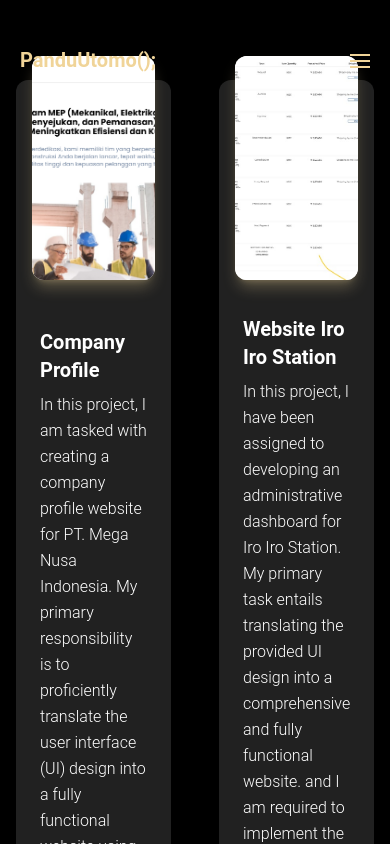
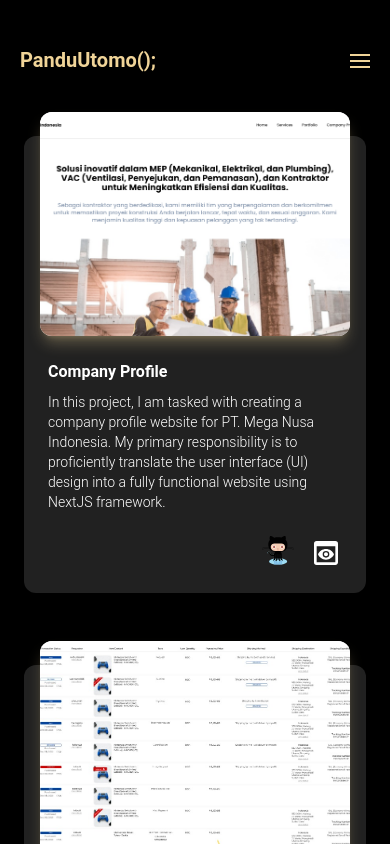
Before and after one commit to SyuQyu/portofolio-pandu-2023, a Next.js app: page /portofolio-coding in a window 390 px wide. Shown: the top 844 px of the page. Built offline with nearby package versions, Linux system fonts and the light colour scheme.

Commit message:
update responsive

```diff
--- a/src/app/about-me/page.tsx
+++ b/src/app/about-me/page.tsx
@@ -52,7 +52,7 @@ export default function AboutMe() {
     return (
         <Container>
             <Motion direction="x" transitionData={{ delay: .4 }}>
-                <div className="flex w-full mb-6 space-x-4 mt-10">
+                <div className="flex w-full mb-6 space-x-4 mt-12">
                     <div className="relative w-[5%]">
                         <div className="h-[1px] w-full bg-anzac-200 absolute top-3"></div>
                     </div>
--- a/src/app/portofolio-3d/[[...slug]]/page.tsx
+++ b/src/app/portofolio-3d/[[...slug]]/page.tsx
@@ -20,7 +20,7 @@ export default function Portofolio3D(page: any) {
     );
     return (
         <Container>
-            <div className="grid grid-cols-2 md:grid-cols-4 gap-4">
+            <div className="grid grid-cols-2 md:grid-cols-4 gap-4 mt-12">
                 {
                     paginatedData?.map((data, index) =>
                         <div key={index} className='w-full h-[100%]' data-aos='fade-up'>
--- a/src/app/portofolio-coding/page.tsx
+++ b/src/app/portofolio-coding/page.tsx
@@ -1,4 +1,4 @@
-'use client'
+'use client';
 import Container from '@/components/common/container';
 import {
     Card,
@@ -13,31 +13,37 @@ import { Coding } from '@/contants/dataCoding';
 import Link from 'next/link';
 import { MdPreview } from "react-icons/md";
 import { motion } from 'framer-motion';
+
 export default function PortofolioCoding() {
     return (
         <Container>
-            <div className="grid grid-cols-2 md:grid-cols-4 gap-12">
-                {
-                    Coding?.map((data, index) =>
-                        <motion.div whileHover={{ scale: 1.1 }} className="h-full" key={index}>
-                            <Card className="mt-6 w-full h-full bg-gray-800/50 flex flex-col justify-between">
+            <div className="grid sm:grid-cols-2 md:grid-cols-4 gap-12 mt-12">
+                {/* Wrap the card inside a parent div */}
+                {Coding?.map((data, index) => (
+                    <motion.div whileHover={{ scale: 1.1 }} className="h-full" key={index}>
+                        <div className="flex flex-col h-full"> {/* Flex container */}
+                            <Card className="mt-6 w-full flex flex-col h-full bg-gray-800/50">
                                 <CardHeader className="relative h-56 shadow-lg shadow-anzac-200/30">
                                     <ImageWithFallback
                                         priority={true}
                                         width={0}
                                         height={0}
                                         sizes='100vw'
-                                        className='w-full h-full max-w-full rounded-lg object-cover' src={data.image} alt="" />
+                                        className='w-full h-full max-w-full rounded-lg object-cover'
+                                        src={data.image}
+                                        alt=""
+                                    />
                                 </CardHeader>
                                 <CardBody>
-                                    <Typography variant="h5" color="white" className="mb-2">
+                                    <Typography color="white" className="mb-2 md:text-xl text-base font-semibold">
                                         {data.projectName}
                                     </Typography>
-                                    <Typography color="white">
+                                    <Typography color="white" className="md:text-base text-sm">
                                         {data.desc}
                                     </Typography>
                                 </CardBody>
-                                <CardFooter className="pt-0 flex flex-row justify-end items-center space-x-4">
+                                {/* Set flex property to 1 to make the card grow */}
+                                <CardFooter className="flex-1 pt-0 flex flex-row justify-end items-end space-x-4 relative">
                                     <Link href={data.projectLink.github}>
                                         <ImageWithFallback
                                             priority={true}
@@ -54,9 +60,9 @@ export default function PortofolioCoding() {
                                     </Link>
                                 </CardFooter>
                             </Card>
-                        </motion.div>
-                    )
-                }
+                        </div>
+                    </motion.div>
+                ))}
             </div>
         </Container>
     );
--- a/src/components/common/pagination.tsx
+++ b/src/components/common/pagination.tsx
@@ -35,7 +35,7 @@ const Pagination = ({ number, transitionData, className, currentPage, onChange }
             <Button
                 variant="text"
                 color="blue-gray"
-                className="flex items-center gap-2 text-anzac-200 text-xl"
+                className="flex items-center gap-2 text-anzac-200 md:text-xl text-base"
                 onClick={prev}
                 disabled={parseInt(currentPage) === 1}
             >
@@ -44,7 +44,7 @@ const Pagination = ({ number, transitionData, className, currentPage, onChange }
             <Button
                 variant="text"
                 color="blue-gray"
-                className="flex items-center gap-2 text-anzac-200 text-xl"
+                className="flex items-center gap-2 text-anzac-200 md:text-xl text-base"
                 onClick={next}
                 disabled={parseInt(currentPage) === parseInt(number)}
             >
--- a/src/components/layouts/footer/footer.tsx
+++ b/src/components/layouts/footer/footer.tsx
@@ -4,7 +4,7 @@ export default function Footer({ className }: Props) {
     return (
 
         <footer>
-            <div className="w-full max-w-screen-xl md:h-full h-[25vh] mx-auto p-4 md:py-8">
+            <div className="w-full max-w-screen-xl h-full mx-auto p-4 md:py-8">
                 <hr className="my-6 border-gray-200 sm:mx-auto dark:border-gray-700 lg:my-8" />
                 <span className="block text-sm text-center">© 2023 <a href="https://flowbite.com/" className="hover:underline">Pandu</a>. All Rights Reserved.</span>
             </div>
--- a/src/components/layouts/header/header.tsx
+++ b/src/components/layouts/header/header.tsx
@@ -2,6 +2,7 @@ import clsx from 'clsx';
 import Link from 'next/link';
 
 export default function Header({ className, navbarOpen, setNavbarOpen }: HeaderProps) {
+
     return (
         <header className={`w-full fixed top-0 left-0 pt-10 pb-1 px-5 sm:px-10 md:px-20 flex z-20 items-center  ${navbarOpen ? '' : ''} transition-colors duration-300`}>
             <div className={`${navbarOpen ? 'text-black' : 'text-anzac-200'} flex-grow z-20 `}>
@@ -13,7 +14,7 @@ export default function Header({ className, navbarOpen, setNavbarOpen }: HeaderP
                 </Link>
             </div>
             <button
-                className="flex top-0 right-0 z-20 relative md:text-2xl text-xl w-10 h-10 text-anzac-200 focus:outline-none"
+                className="flex top-0 right-0 z-20 relative md:text-2xl text-xl w-10 h-10 text-anzac-200 focus:outline-none pr-[5%]"
                 onClick={() => setNavbarOpen(!navbarOpen)}
             >
                 <div className="absolute w-5 transform -translate-x-1/2 -translate-y-1/2 left-1/2 top-1/2">
--- a/src/styles/layouts/_layouts.scss
+++ b/src/styles/layouts/_layouts.scss
@@ -1,5 +1,5 @@
 #layout-default {
-    @apply relative flex flex-col w-screen h-auto min-h-screen bg-black text-white;
+    @apply relative flex flex-col w-screen h-auto bg-black text-white;
     overflow-x: hidden;
 
     header.header {
@@ -7,7 +7,7 @@
     }
 
     main.main {
-        @apply flex flex-col w-full h-full md:p-20 sm:p-10 p-4;
+        @apply flex flex-col w-full h-full md:p-20 sm:p-10 p-6;
     }
 
     footer.footer {
```
Also changed, not shown: src/app/page.tsx (+20 -20 lines).
